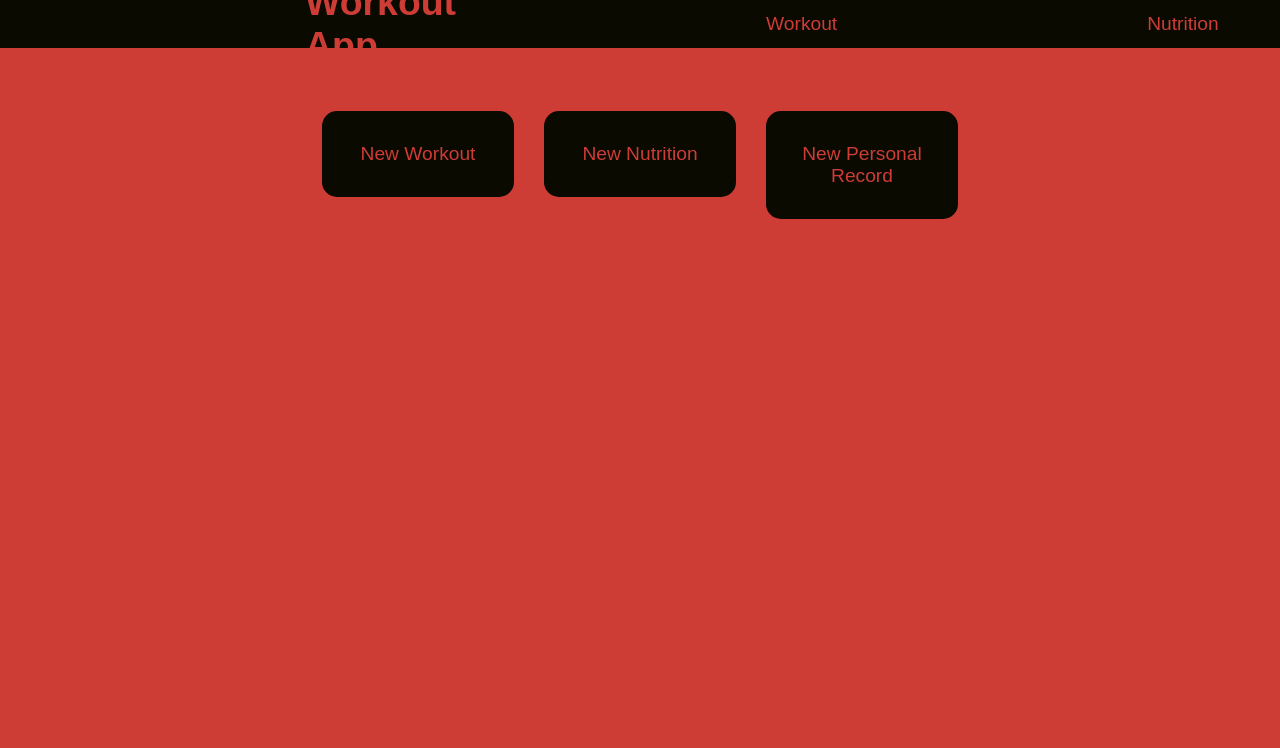
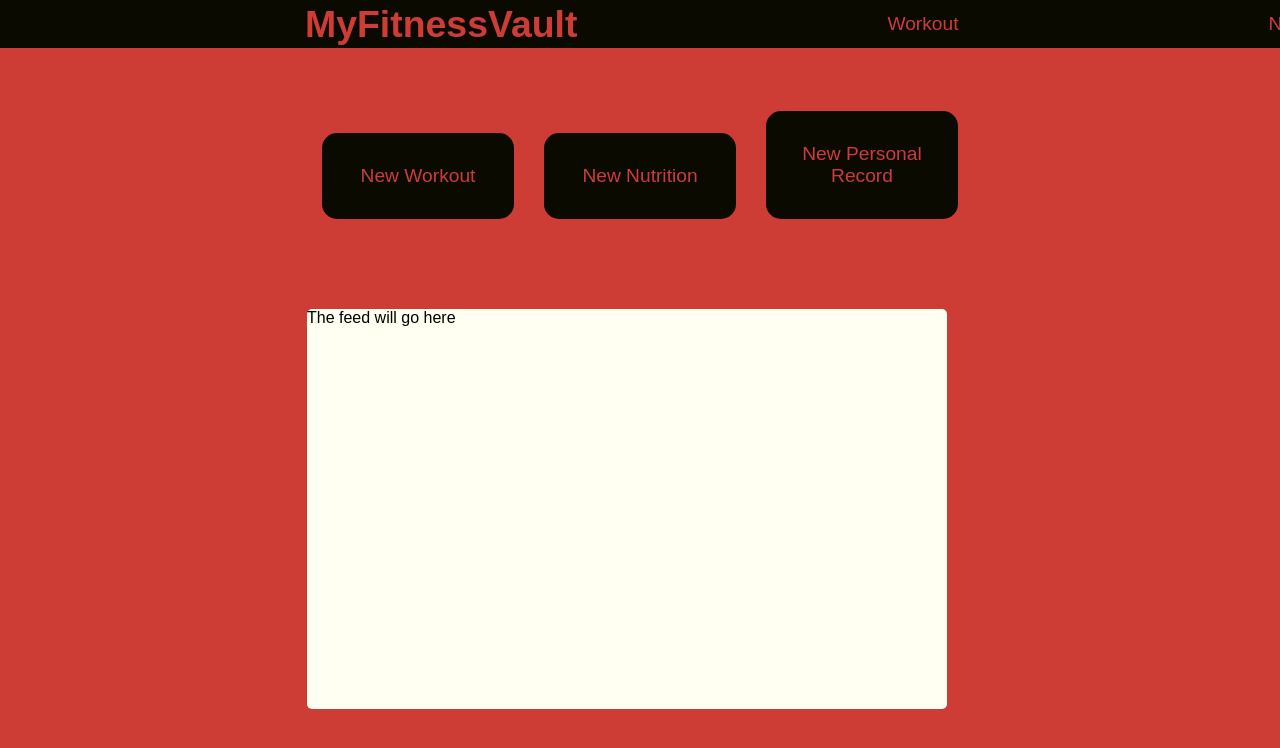
Before and after one commit to CameronJWalker/MyFitnessVault, a Next.js app: page / in a window 1280 px wide. Shown: the top 748 px of the page. Built offline with nearby package versions, Linux system fonts and the light colour scheme.

Commit message:
css changes and cleaned up unnecessary code

```diff
--- /dev/null
+++ b/components/feed.js
@@ -0,0 +1,7 @@
+export default function HomeFeed() {
+    return (
+        <div >
+            The feed will go here
+        </div>
+    )
+}
--- a/components/navbar.js
+++ b/components/navbar.js
@@ -4,11 +4,10 @@ import Nav from '../styles/Nav.module.css'
 export default function Navbar() {
     return (
         <div className={Nav.bar}>
-            <Link href="/" className={Nav.homebutton}><h3>Workout App</h3></Link>
+            <Link href="/" className={Nav.homebutton}><h3>MyFitnessVault</h3></Link>
             <Link href="/newworkout" className={Nav.homebutton}><p>Workout</p></Link>
             <Link href="/nutrition" className={Nav.homebutton}><p>Nutrition</p></Link>
             <Link href="/prlog" className={Nav.homebutton}><p>PR</p></Link>
-
         </div>
     )
 }
--- a/pages/index.js
+++ b/pages/index.js
@@ -1,12 +1,19 @@
 import Link from 'next/link'
+import HomeFeed from '../components/feed'
+import Home from '../styles/Home.module.css'
 
-export default function Home() {
+export default function HomePage() {
 
   return (
-    <div className="button-container">
-      <Link href="/newworkout"><button> New Workout </button></Link>
-      <Link href="/nutrition"><button> New Nutrition </button></Link>
-      <Link href="/prlog"><button> New Personal Record </button></Link>
+    <div className={Home.buttoncontainer}>
+      <div>
+        <Link href="/newworkout"><button> New Workout </button></Link>
+        <Link href="/nutrition"><button> New Nutrition </button></Link>
+        <Link href="/prlog"><button> New Personal Record </button></Link>
+      </div>
+      <div className={Home.feedcontainer}>
+        <HomeFeed />
+      </div>
     </div>
   )
 }
--- a/pages/prlog.jsx
+++ b/pages/prlog.jsx
@@ -28,7 +28,6 @@ export default function PRLog() {
   const {workoutName, weight} = inputs
   return(
     <div className="container">
-      <h1>The Workout App</h1>
       <div className="title">
         <h2>Personal Records</h2>
         <h6> Enter Personal Records Below </h6>
--- /dev/null
+++ b/styles/Home.module.css
@@ -0,0 +1,27 @@
+.buttoncontainer a button {
+  width: 15vw;
+  background-color:#0A0A00;
+  color: #cd3d36;
+  border: none;
+  margin: 15px;
+  border-radius: 15px;
+  padding: 4vh;
+  font-size: larger;
+  font-family: 'Exo 2', sans-serif;
+}
+.buttoncontainer a button:hover {
+  border: none;
+  padding: 2vh;
+  border-radius: 15px;
+  padding: 4vh;
+  font-size: larger;
+  color:#fffff2;
+  cursor: pointer;
+}
+.feedcontainer {
+  width: 50vw;
+  height: 50vh;
+  background-color: #fffff2;
+  margin-top: 75px;
+  border-radius: 5px;
+}
--- a/styles/Nav.module.css
+++ b/styles/Nav.module.css
@@ -17,8 +17,8 @@
     font-size: .6em;
   }
   .homebutton h3:hover {
-    color: #fefefe;
+    color: #fffff2;
   }
   .homebutton p:hover {
-    color: #fefefe;
+    color: #fffff2;
   }
--- a/styles/globals.css
+++ b/styles/globals.css
@@ -16,39 +16,11 @@ main {
   justify-content: center;
   align-items: center;
 }
-/* button container for Home */
-.button-container {
-  display: flex;
-  flex-direction: row;
-  justify-content: space-evenly;
-
-}
-
-.button-container a button {
-  width: 15vw;
-  background-color:#0A0A00;
-  color: #cd3d36;
-  border: none;
-  margin: 15px;
-  border-radius: 15px;
-  padding: 4vh;
-  font-size: larger;
-  font-family: 'Exo 2', sans-serif;
-}
-.button-container a button:hover {
-  border: none;
-  padding: 2vh;
-  border-radius: 15px;
-  padding: 4vh;
-  font-size: larger;
-}
 
 
+/* container for component forms */
 .container{
-
-  max-width: 700px;
-  width: 100%;
-  background: white;
+  background: #fffff2;
   padding: 25px 30px;
   border-radius: 5px;
 }
@@ -71,7 +43,8 @@ form .topic-details .input-wrap{
 .topic-details .input-wrap details{
   display: block;
   font-weight: 500;
-  margin-bottom: 5px;;
+  margin-bottom: 5px;
+
 }
 
 .topic-details .input-wrap input{
@@ -92,7 +65,7 @@ form .button input{
   height: 100%;
   width: 645px;
   outline: none;
-  color: #fff;
+  color: #fffff2;
   border: none;
   border-radius: 5px;
   font-size: 18px;
```
